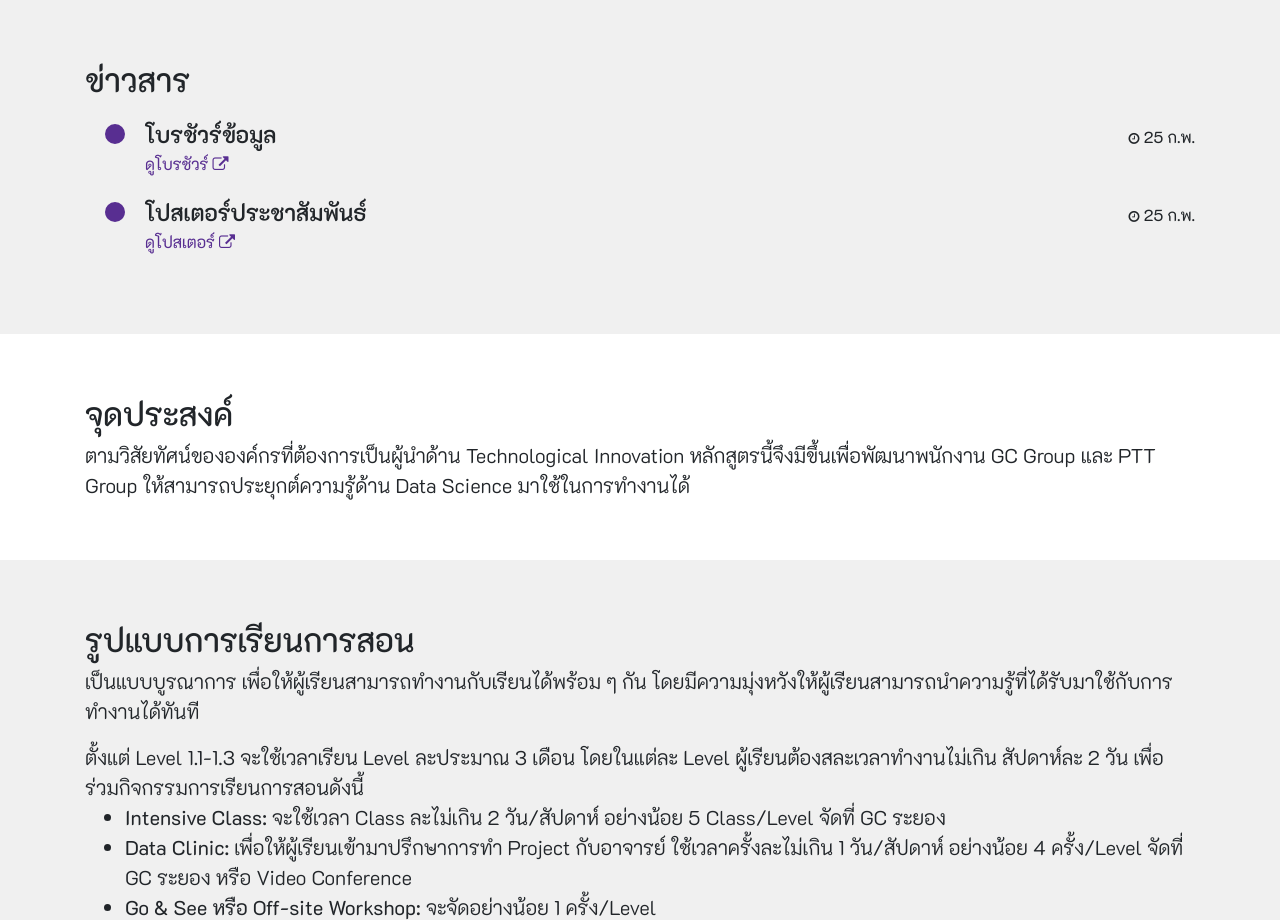
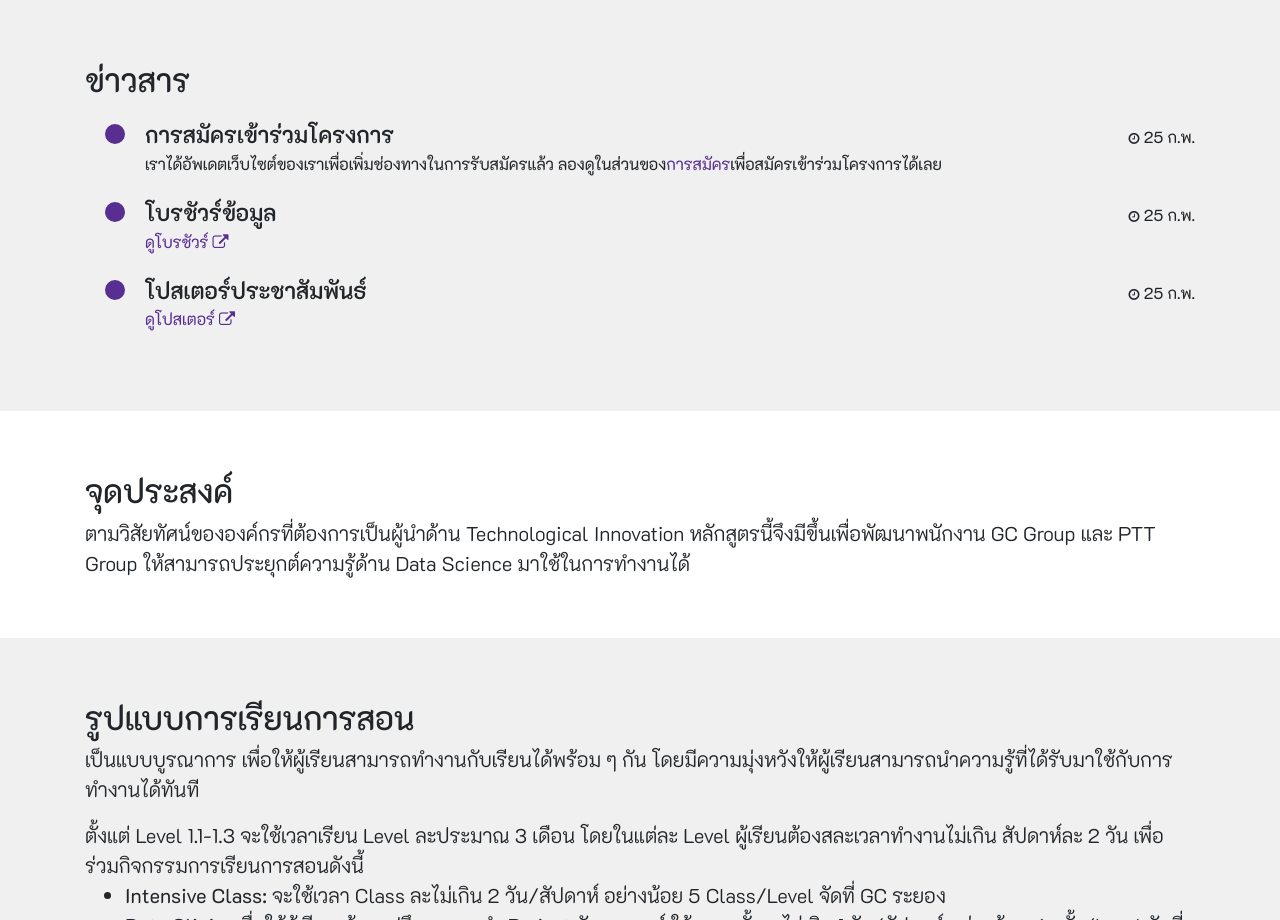
Before and after one commit to gc-vistec/gc-vistec.github.io, a Vue app: page / in a window 1280 px wide. Shown: the part 800-1720 px from the top of the page. Built offline with nearby package versions, Linux system fonts and the light colour scheme; what vue-scrollactive, vuetable-2 would draw is missing.

Commit message:
Update application news

```diff
--- a/src/components/Home/Application.vue
+++ b/src/components/Home/Application.vue
@@ -5,9 +5,6 @@
         <div class="col-md-12">
           <h2>สมัครเข้าร่วม</h2>
         </div>
-        <!-- <div class="col-md-6 text-right">
-
-        </div> -->
         <div class="col-lg-12 mx-auto lead">
           <h3>คุณสมบัติของผู้สมัคร</h3>
           <ul>
@@ -23,7 +20,7 @@
           </ul>
         </div>
         <div class="col-md-12 text-right">
-          <h2 class="font-weight-bold"><a href="https://goo.gl/forms/75UODxiYKrRrp1XJ2">สมัครเลย <i class="fa fa-external-link"></i></a></h2>
+          <h2 class="font-weight-bold"><a href="https://goo.gl/forms/75UODxiYKrRrp1XJ2" target="_blank">สมัครเลย <i class="fa fa-external-link"></i></a></h2>
         </div>
       </div>
     </div>
--- a/src/components/Home/News.vue
+++ b/src/components/Home/News.vue
@@ -21,6 +21,11 @@
   data () {
     return {
       announcements: [
+        {
+          title: 'การสมัครเข้าร่วมโครงการ',
+          content: 'เราได้อัพเดตเว็บไซต์ของเราเพื่อเพิ่มช่องทางในการรับสมัครแล้ว ลองดูในส่วนของ<a class="scrollactive-item js-scroll-trigger" href="#application">การสมัคร</a>เพื่อสมัครเข้าร่วมโครงการได้เลย',
+          datetime: '25 ก.พ.'
+        },
         {
           title: 'โบรชัวร์ข้อมูล',
           content: '<a href="/static/informationbrochure.pdf" target="_blank">ดูโบรชัวร์ <i class="fa fa-external-link"></a>',
```
